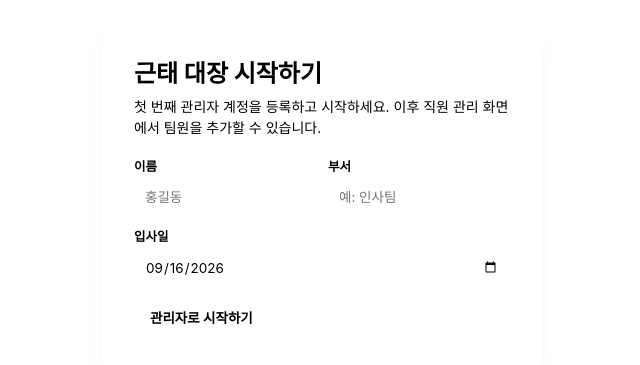
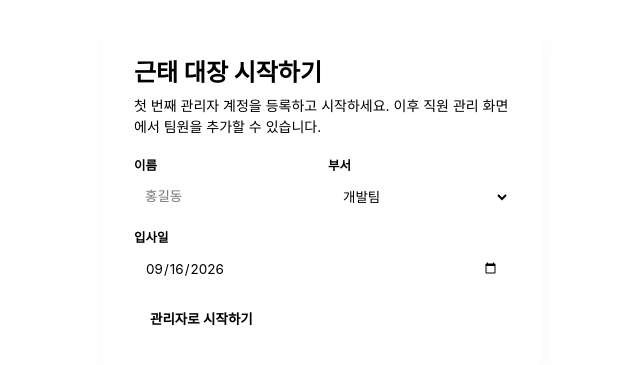
Before and after one commit to dldlstn97-dev/hr, a React (Vite) app: page / in a window 1280 px wide. Shown: the part 203-568 px from the top of the page, without its empty margins (318-958 px from the left). Built offline with nearby package versions, Linux system fonts and the light colour scheme.

Commit message:
Update App.jsx

```diff
--- a/src/App.jsx
+++ b/src/App.jsx
@@ -15,9 +15,19 @@ import StaffAdmin from "./components/StaffAdmin";
 import { useHrStore } from "./hooks/useHrStore";
 import { todayStr } from "./utils/leave";
 
+const DEPARTMENTS = [
+  { key: "개발팀", label: "개발팀" },
+  { key: "인사팀", label: "인사팀" },
+  { key: "재무팀", label: "재무팀" },
+  { key: "영업팀", label: "영업팀" },
+  { key: "기획팀", label: "기획팀" },
+];
+
 function Onboarding({ saveEmployees, setCurrentUserId }) {
+
+
   const [name, setName] = useState("");
-  const [dept, setDept] = useState("");
+  const [dept, setDept] = useState(DEPARTMENTS[0].key);
   const [join, setJoin] = useState(todayStr());
 
   async function submit() {
@@ -49,7 +59,13 @@ function Onboarding({ saveEmployees, setCurrentUserId }) {
           </div>
           <div className="field">
             <label>부서</label>
-            <input placeholder="예: 인사팀" value={dept} onChange={(e) => setDept(e.target.value)} />
+            <select value={dept} onChange={(e) => setDept(e.target.value)}>
+              {DEPARTMENTS.map((d) => (
+                <option key={d.key} value={d.key}>
+                  {d.label}
+                </option>
+              ))}
+            </select>
           </div>
         </div>
         <div className="form-row">
```
